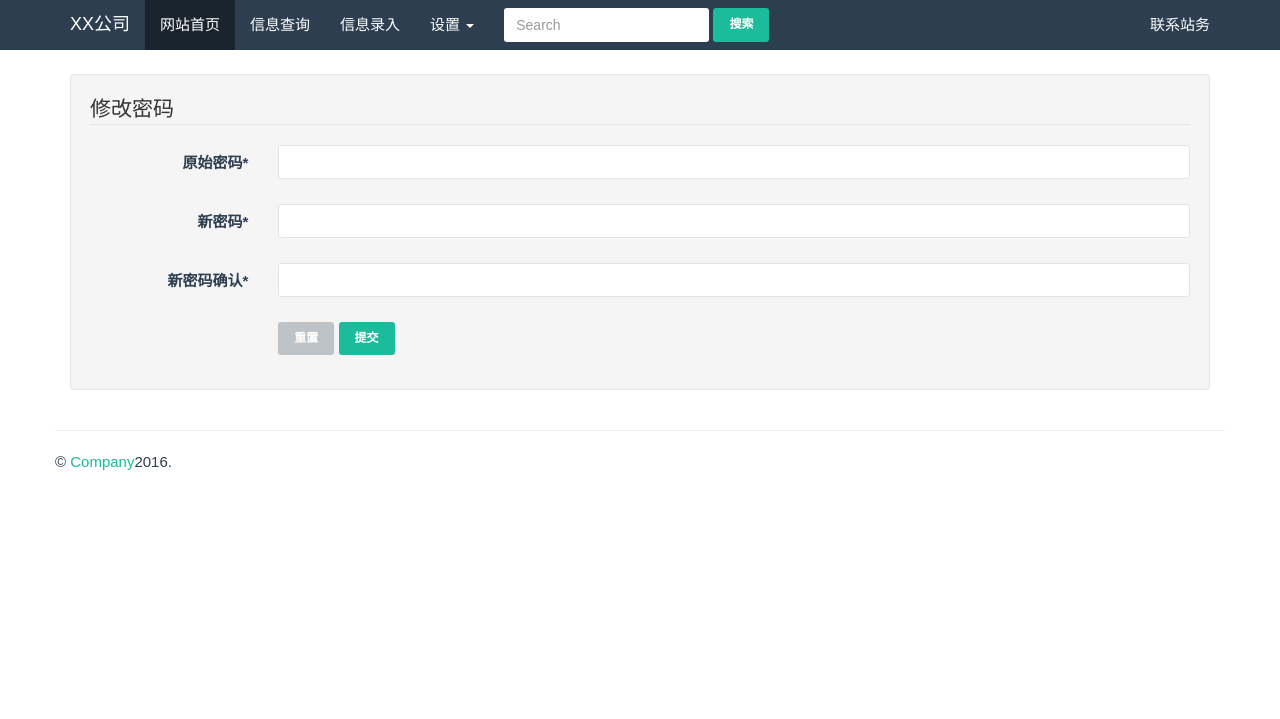
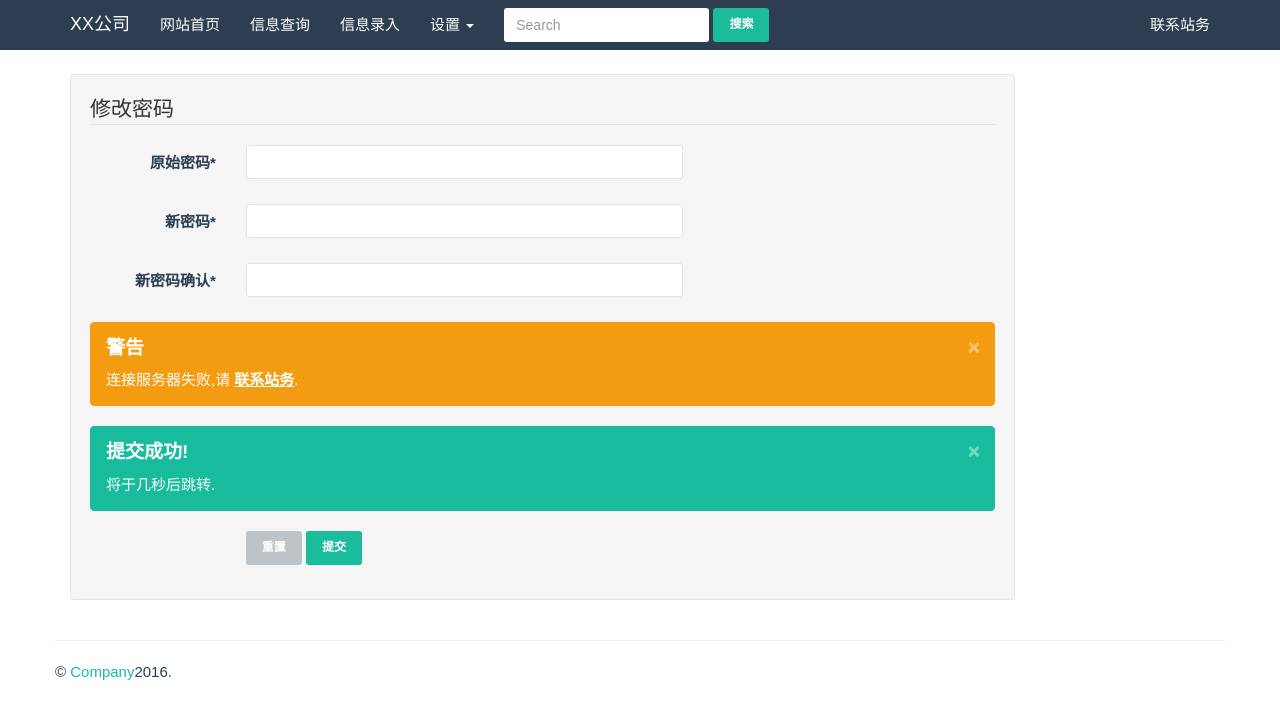
Before and after one commit to BUPT-SCS-2015-Web-Developer/CVsystem, a PHP site: page /change.php in a window 1280 px wide. Shown: the top 719 px of the page. Run offline with PHP 8.4, Linux system fonts and the light colour scheme; some libraries are stand-ins or nearby versions.

Commit message:
啊啊啊

```diff
--- a/change.php
+++ b/change.php
@@ -30,8 +30,8 @@
             </div>
             <div class="navbar-collapse collapse" id="navbar-main">
                 <ul class="nav navbar-nav">
-                    <li class="active"><a href="index.php">网站首页</a></li>
-                    <li><a href="view.php" >信息查询</a></li>
+                    <li><a href="index.php">网站首页</a></li>
+                    <li><a href="view.php">信息查询</a></li>
                     <li><a href="input.php" >信息录入</a></li>
                     <li class="dropdown">
                         <a href="#" class="dropdown-toggle" data-toggle="dropdown" role="button"
@@ -62,7 +62,7 @@
 
 	<div class="bs-docs-section">
     <div class="row">
-        <div class="col-lg-12">
+        <div class="col-lg-10">
             <div class="page-header">
                 <h1 id="forms"></h1>
             </div>
@@ -70,7 +70,7 @@
     </div>
 
     <div class="row">
-        <div class="col-lg-12">
+        <div class="col-lg-10">
             <div class="well bs-component">
                 <form class="form-horizontal">
                     <fieldset>
@@ -79,7 +79,7 @@
                         <div class="form-group">
                             <label for="oldpass" class="col-lg-2 control-label">原始密码*</label>
 
-                            <div class="col-lg-10">
+                            <div class="col-lg-6">
                                 <input type="text" class="form-control" id="oldpass" placeholder="" name="oldpass" data-validation-required-message="请输入原始密码." required>
 								<p class="help-block"></p>
                             </div>
@@ -87,7 +87,7 @@
 						<div class="form-group">
                             <label for="newpass" class="col-lg-2 control-label">新密码*</label>
 
-                            <div class="col-lg-10">
+                            <div class="col-lg-6">
                                 <input type="text" class="form-control" id="newpass" placeholder="" name="newpass" data-validation-required-message="请输入新密码." required>
 								<p class="help-block"></p>
                             </div>
@@ -95,15 +95,30 @@
 						<div class="form-group">
                             <label for="confirm" class="col-lg-2 control-label">新密码确认*</label>
 
-                            <div class="col-lg-10">
+                            <div class="col-lg-6">
                                 <input type="text" class="form-control" id="confirm" placeholder="" name="confirm" data-validation-required-message="请确认新密码." required>
 								<p class="help-block"></p>
                             </div>
                         </div>
 
+                        <div class="bs-component" id="subErr">
+							<div class="alert alert-dismissible alert-warning">
+								<button type="button" class="close" data-dismiss="alert">&times;</button>
+								<h4>警告</h4>
+								<p> 连接服务器失败,请 <a href="#" class="alert-link">联系站务</a>.</p>
+							</div>
+						</div>
+						<div class="bs-component" id="subSuc">
+							<div class="alert alert-dismissible alert-success">
+								<button type="button" class="close" data-dismiss="alert">&times;</button>
+								<h4>提交成功!</h4>
+								<p> 将于几秒后跳转.</p>
+							</div>
+						</div>
+
 
 						<div class="form-group">
-                            <div class="col-lg-10 col-lg-offset-2">
+                            <div class="col-lg-6 col-lg-offset-2">
                                 <button type="reset" class="btn btn-default">重置</button>
                                 <button type="submit" class="btn btn-primary">提交</button>
                             </div>
```
Also changed, not shown: input.php (+17 -10 lines).
